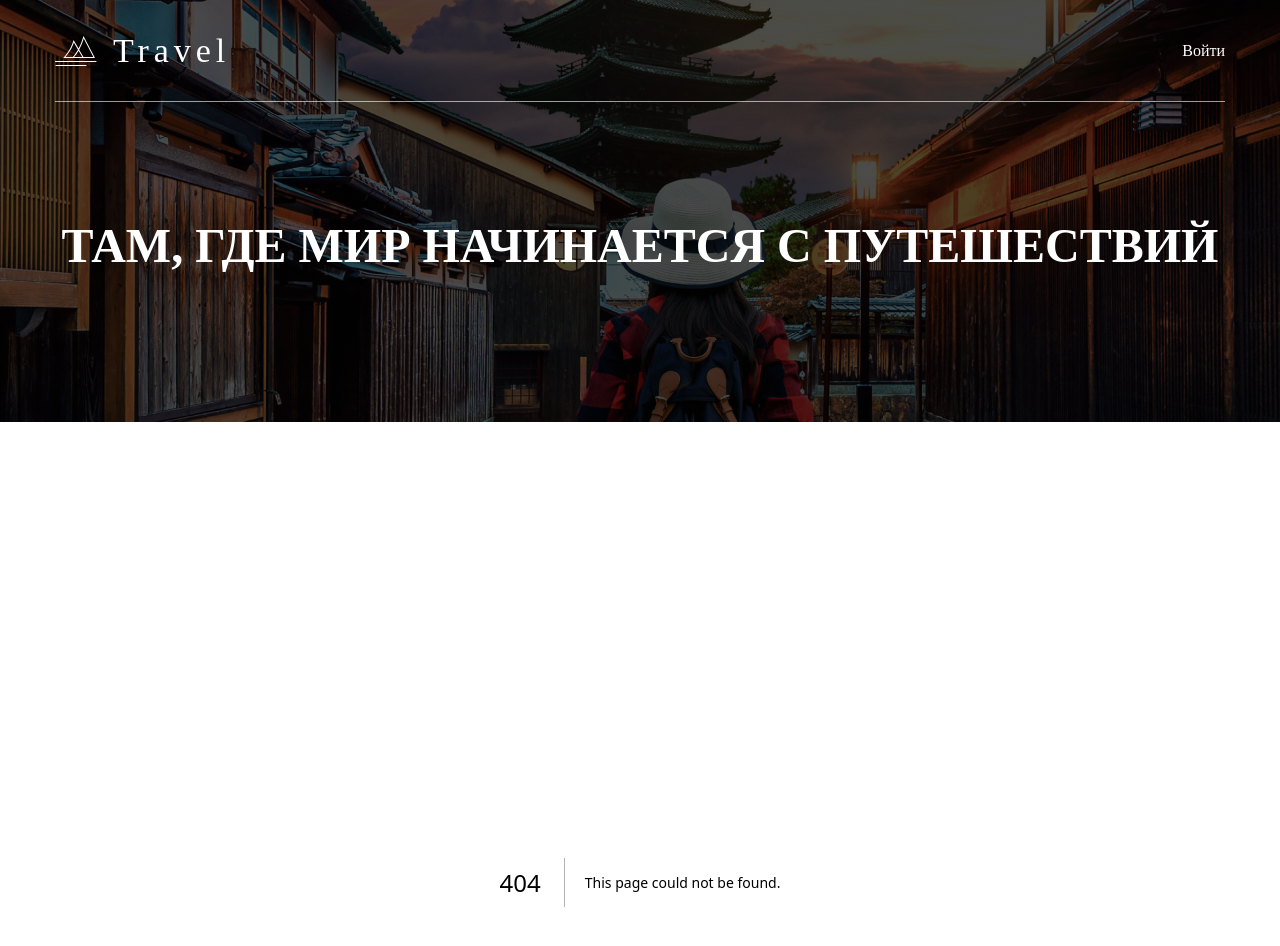
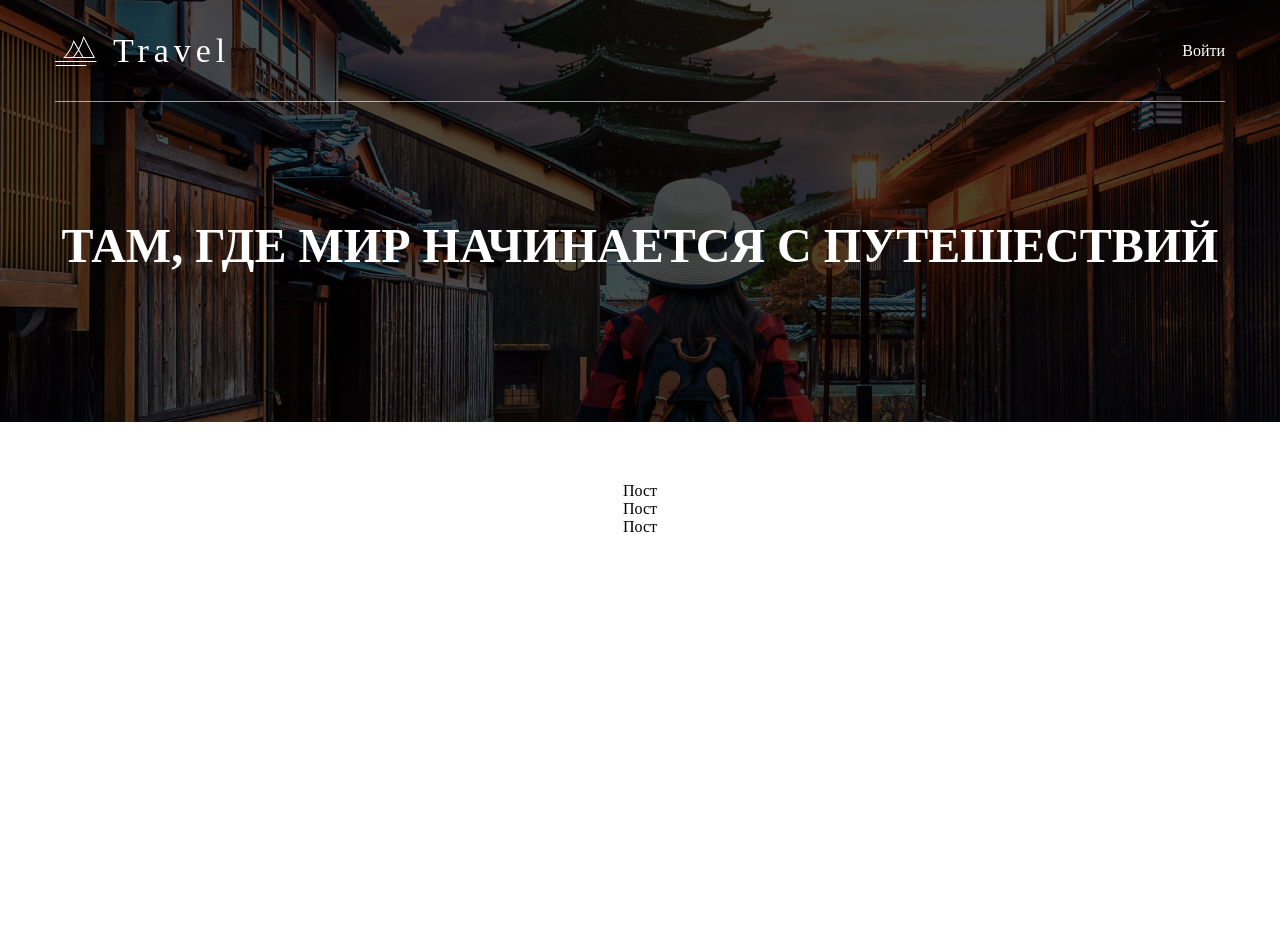
Before and after one commit to k1reemov/new_project_travel_blog, a Next.js app: page /posts/1 in a window 1280 px wide. Before the commit this address had no page. Shown: the top 946 px of the page. After the commit the page ends 800 px from the top, so only its background shows below. Built offline with nearby package versions, Linux system fonts and the light colour scheme.

Commit message:
add HomePage

```diff
--- /dev/null
+++ b/src/app/posts/[id]/page.tsx
@@ -0,0 +1,9 @@
+export default function page() {
+    return (
+        <div>
+            <h1>Пост</h1>
+            <h1>Пост</h1>
+            <h1>Пост</h1>
+        </div>
+    )
+}
--- a/src/components/Post.tsx
+++ b/src/components/Post.tsx
@@ -24,7 +24,6 @@ export default function Post({ post }: { post: PostType }) {
                 </div>
                 <div className={styles.postFooter}>
                     <p className={styles.postLocation}>{county}, {city}</p>
-                    <p className={styles.postLocation}>{county}, {city}</p>
                     <Link href={`/posts/${id}`} className={styles.postTakeMoreInfo}>Подробнее</Link>
                 </div>
             </div>
```
